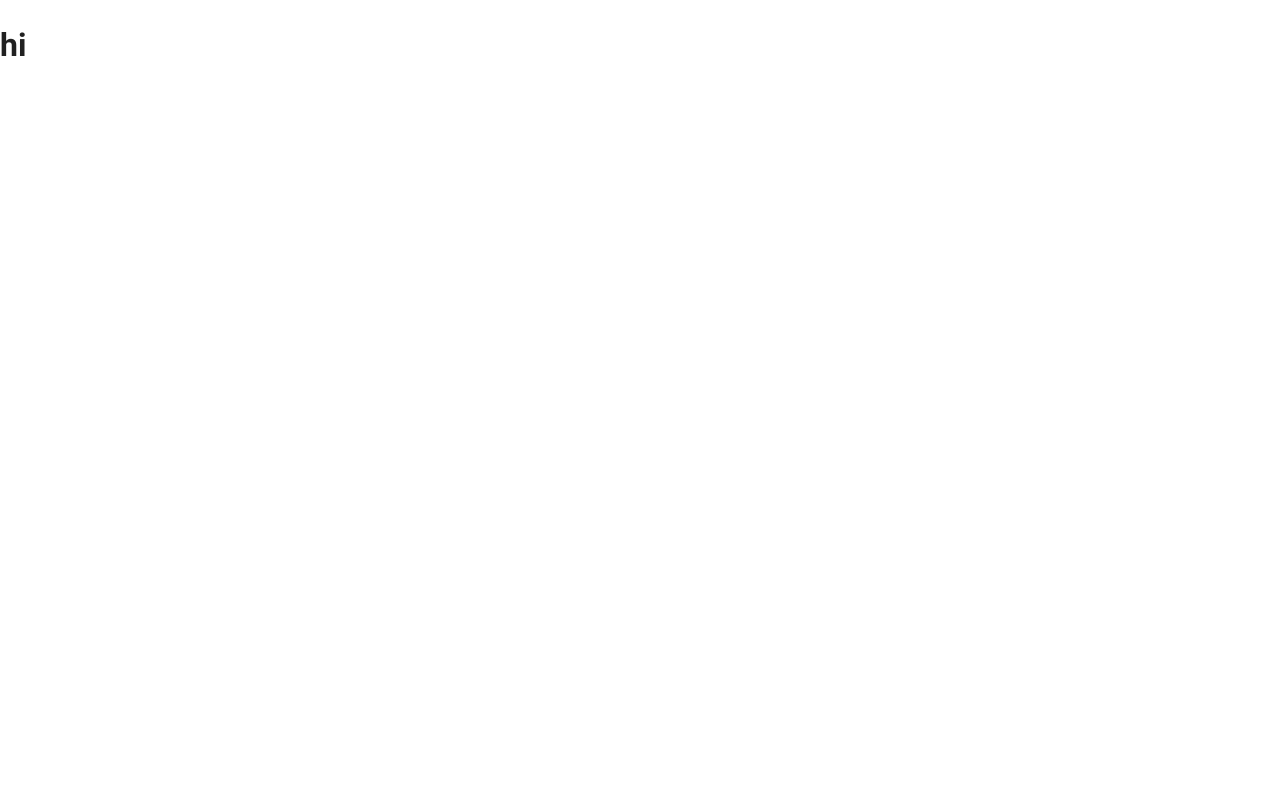
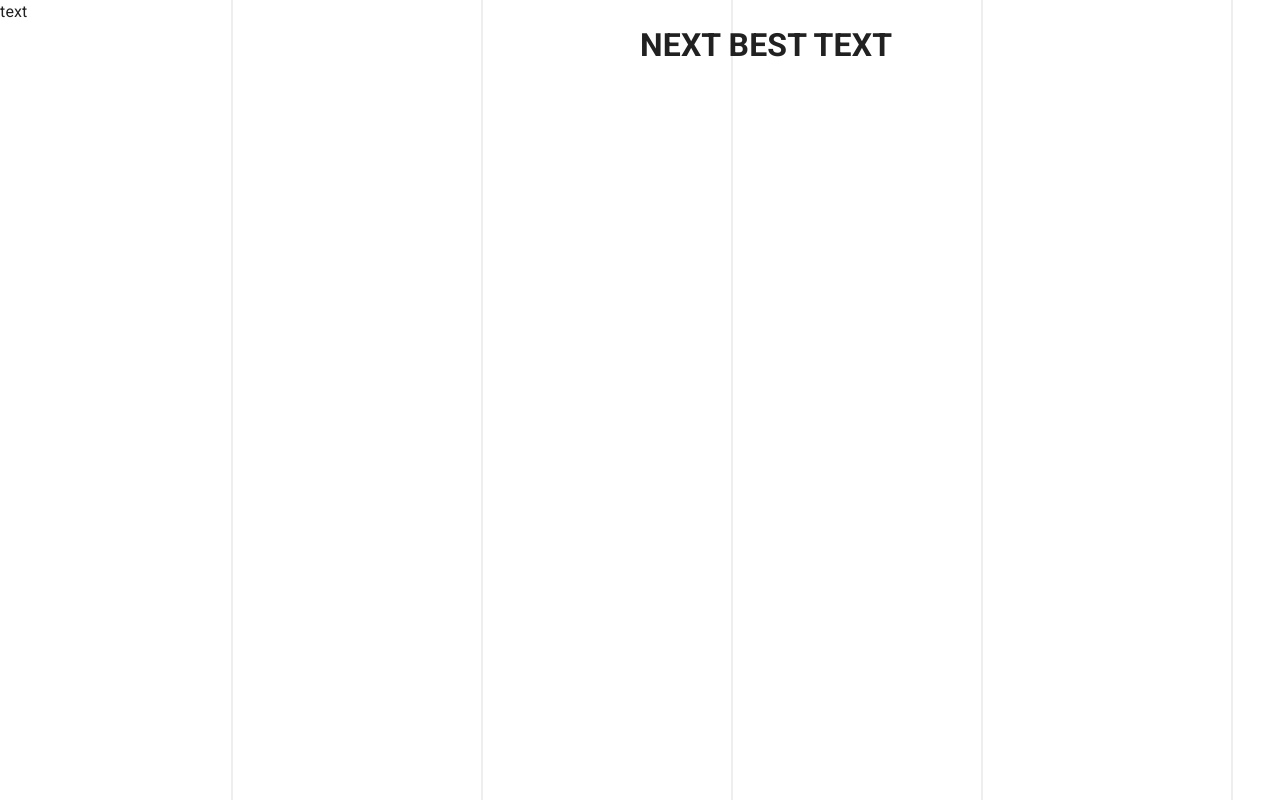
Before and after one commit to VncntDzn/creativ, a Next.js app: page / in a window 1280 px wide. Built offline with nearby package versions, Linux system fonts and the light colour scheme.

Commit message:
minor updates

```diff
--- a/src/components/index.ts
+++ b/src/components/index.ts
@@ -0,0 +1,3 @@
+import LandingPage from "./landing-page";
+
+export { LandingPage };
--- /dev/null
+++ b/src/components/landing-page/LandingPoster.tsx
@@ -0,0 +1,16 @@
+import React from "react";
+import PropTypes from "prop-types";
+
+const LandingPoster = () => {
+  return (
+    <div>
+      <div  >
+        <h1 className="white">NEXT BEST TEXT</h1>
+      </div>
+    </div>
+  );
+};
+
+LandingPoster.propTypes = {};
+
+export default LandingPoster;
--- /dev/null
+++ b/src/components/landing-page/LandingText.tsx
@@ -0,0 +1,16 @@
+import React from 'react'
+import PropTypes from 'prop-types'
+
+const LandingText = props => {
+    return (
+        <div>
+            text
+        </div>
+    )
+}
+
+LandingText.propTypes = {
+
+}
+
+export default LandingText
--- /dev/null
+++ b/src/components/landing-page/index.tsx
@@ -0,0 +1,22 @@
+import React from "react";
+import PropTypes from "prop-types";
+import { Grid } from "@mui/material";
+import LandingText from "./LandingText";
+import LandingPoster from "./LandingPoster";
+
+const LandingPage = () => {
+  return (
+    <Grid container>
+      <Grid item md={6}>
+        <LandingText />
+      </Grid>
+      <Grid item md={6}>
+        <LandingPoster />
+      </Grid>
+    </Grid>
+  );
+};
+
+LandingPage.propTypes = {};
+
+export default LandingPage;
--- a/src/layouts/PublicLayout.tsx
+++ b/src/layouts/PublicLayout.tsx
@@ -3,9 +3,21 @@ import { ChildrenProps } from "../types";
 import { Box } from "@mui/material";
 
 const PublicLayout = ({ children }: ChildrenProps) => {
-  return <Box>{children}</Box>;
+  return (
+    <Box
+      sx={{
+        height: "100vh",
+        background: `linear-gradient(90deg, #eee 1%, transparent 1%) 1px 0, #fff`,
+      /*   backgroundImage: `radial-gradient(#c3c3c3 1px, transparent 0)`, */
+        backgroundSize: `250px 1px`,
+        backgroundPosition: `-19px -19px`,
+      }}
+    >
+      {children}
+    </Box>
+  );
 };
-
+/* background: `linear-gradient(90deg, #eee 1%, transparent 1%) 1px 0, #fff`, */
 PublicLayout.propTypes = {
   children: PropTypes.node.isRequired,
 };
--- a/src/pages/index.tsx
+++ b/src/pages/index.tsx
@@ -1,6 +1,7 @@
 import type { NextPage } from "next";
 import Head from "next/head";
 import { PublicLayout } from "layouts";
+import { LandingPage } from "components";
 const Home: NextPage = () => {
   return (
     <PublicLayout>
@@ -14,7 +15,7 @@ const Home: NextPage = () => {
       </Head>
 
       <main>
-        <h1>hi</h1>
+        <LandingPage />
       </main>
     </PublicLayout>
   );
```
